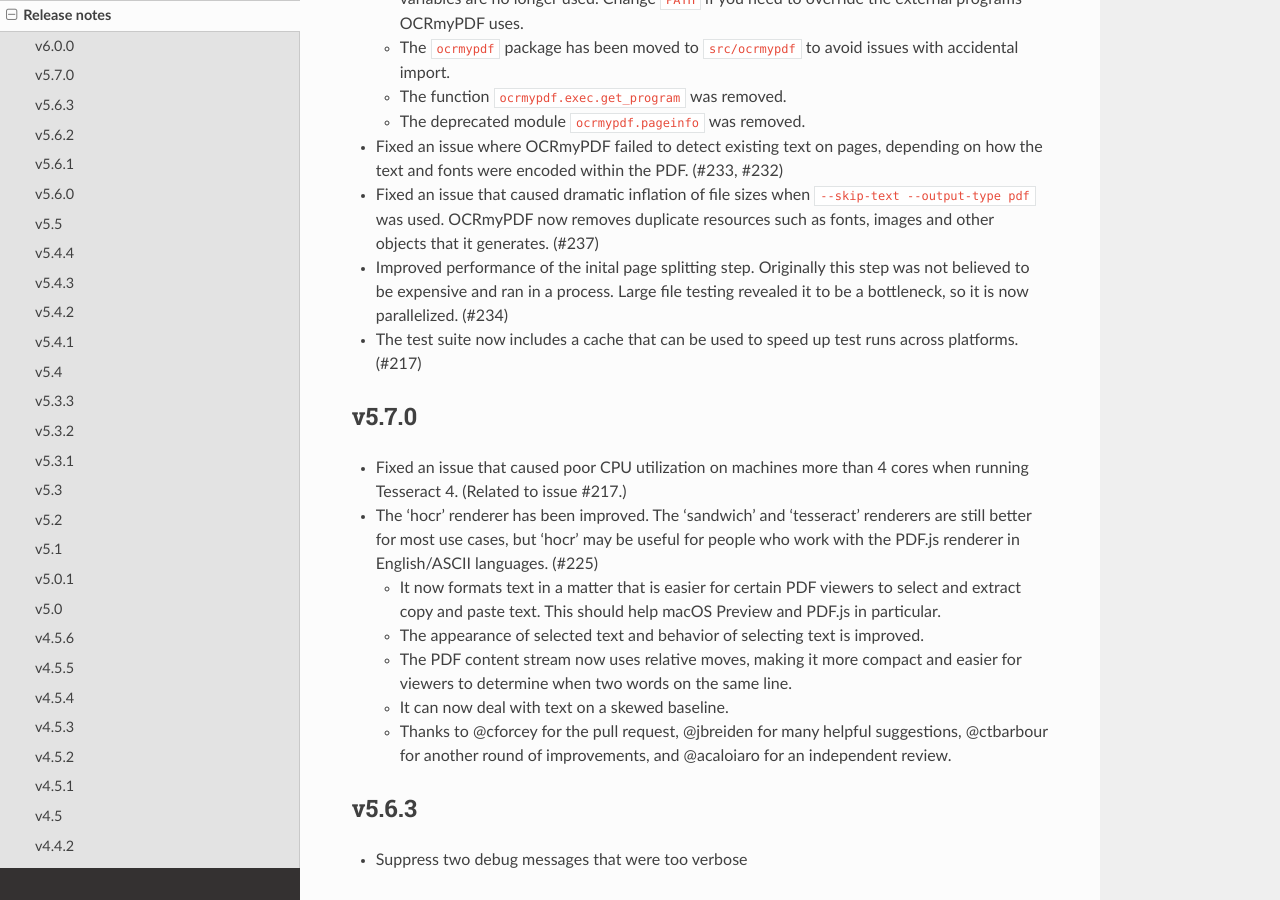
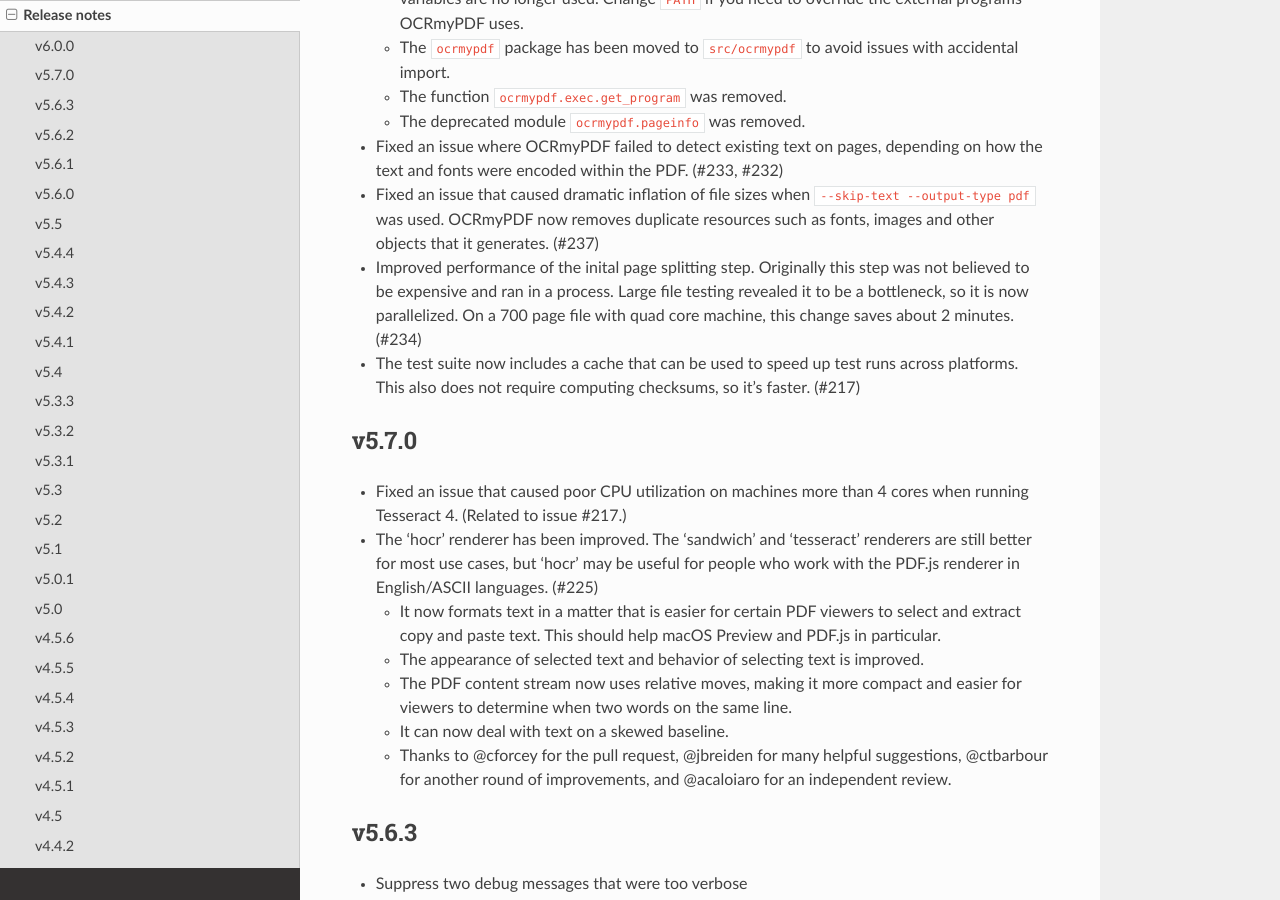
Before and after one commit to AI-General/OCRmyPDF, a Sphinx documentation site: the page built from docs/release_notes.rst, in a window 1280 px wide and 900 px high, scrolled down 518 px. Built offline with Sphinx 7.4.7 and the Read the Docs theme 2.0.0, drawn with Linux system fonts in a browser that asks for light colours.

Commit message:
v6.0.0 release

```diff
--- a/docs/release_notes.rst
+++ b/docs/release_notes.rst
@@ -27,9 +27,9 @@
 
 -   Fixed an issue that caused dramatic inflation of file sizes when ``--skip-text --output-type pdf`` was used. OCRmyPDF now removes duplicate resources such as fonts, images and other objects that it generates. (#237)
 
--   Improved performance of the inital page splitting step. Originally this step was not believed to be expensive and ran in a process. Large file testing revealed it to be a bottleneck, so it is now parallelized. (#234)
+-   Improved performance of the inital page splitting step. Originally this step was not believed to be expensive and ran in a process. Large file testing revealed it to be a bottleneck, so it is now parallelized. On a 700 page file with quad core machine, this change saves about 2 minutes. (#234)
 
--   The test suite now includes a cache that can be used to speed up test runs across platforms. (#217)
+-   The test suite now includes a cache that can be used to speed up test runs across platforms. This also does not require computing checksums, so it's faster. (#217)
 
 
 v5.7.0
```
